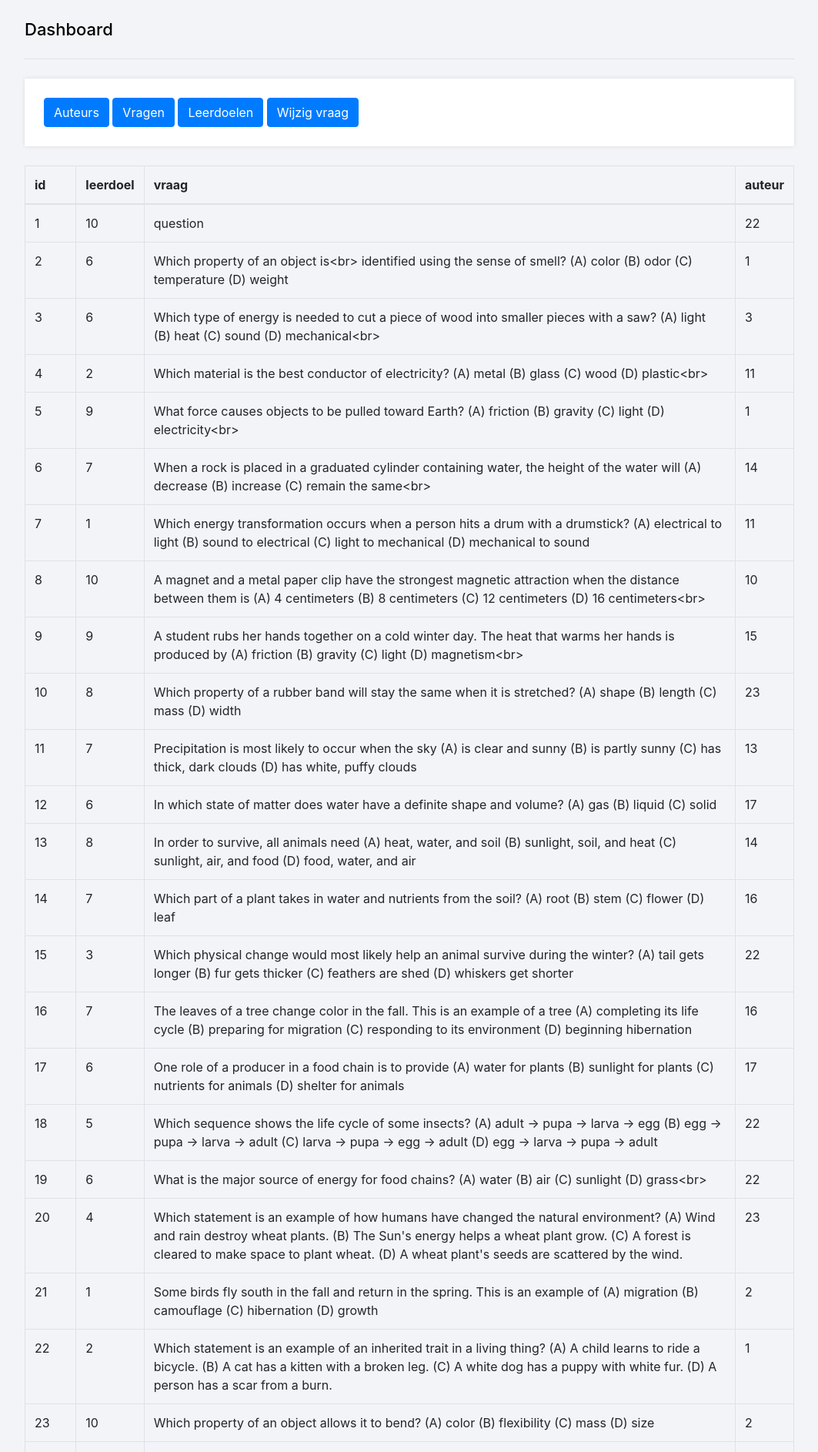
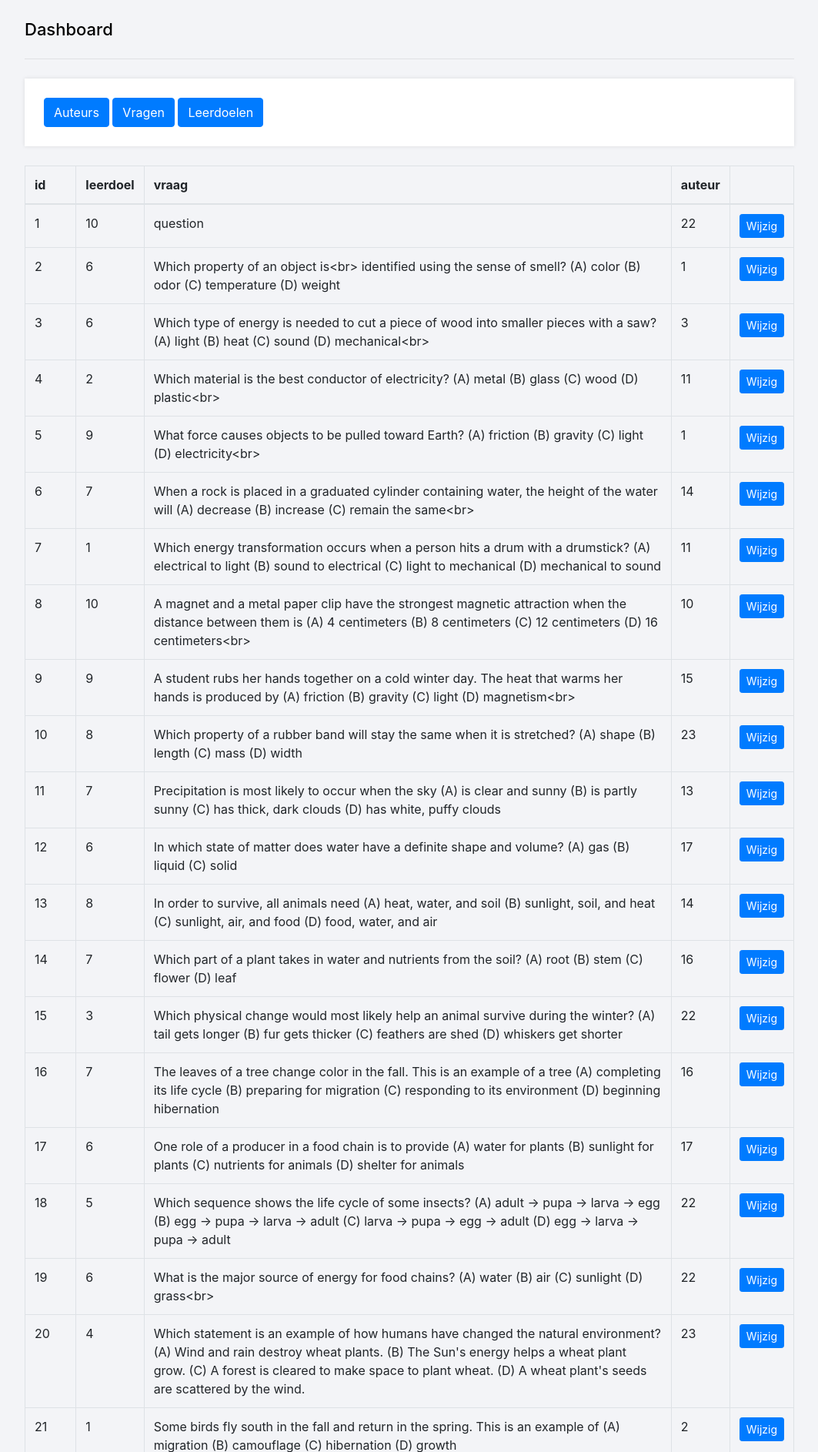
Before and after one commit to Sema-1054531/werkplaats-2-mvc, a Flask app: page /home/vragen in a window 1280 px wide. Shown: the part 60-1946 px from the top of the page at 77% size, without its empty margins (108-1171 px from the left). Run offline with Flask 2, Linux system fonts and the light colour scheme; some libraries are stand-ins or nearby versions.

Commit message:
add: new button, modal and form

```diff
--- a/templates/home.html
+++ b/templates/home.html
@@ -8,41 +8,36 @@
 
 <body>
 
-<!-- Modal -->
-<div class="modal fade" id="exampleModal" tabindex="-1" role="dialog" aria-labelledby="exampleModalLabel" aria-hidden="true">
-  <div class="modal-dialog" role="document">
-    <div class="modal-content">
-      <div class="modal-header">
-        <h5 class="modal-title" id="exampleModalLabel">Modal title</h5>
-        <button type="button" class="close" data-dismiss="modal" aria-label="Close">
-          <span aria-hidden="true">&times;</span>
-        </button>
-      </div>
-      <div class="modal-body">
-        ...
-      </div>
-      <div class="modal-footer">
-        <button type="button" class="btn btn-secondary" data-dismiss="modal">Close</button>
-        <button type="button" class="btn btn-primary">Save changes</button>
-      </div>
-    </div>
-  </div>
-</div>
 <div>
         <a href='/home/auteurs' class='btn btn-primary'>Auteurs</a>
         <a href='/home/vragen' class='btn btn-primary'>Vragen</a>
         <a href='/home/leerdoelen' class='btn btn-primary'>Leerdoelen</a>
-        <button type="button" class="btn btn-primary" data-toggle="modal" data-target="#editVraagModal">Wijzig vraag
-        </button>
         <!-- <a class='text-right'><a href='' class='btn btn-success'>Add User</a> -->
 </div>
-    <!-- Modal Hieronder moet ik een forumlier bouwen dmv bootstrap en dat formulier moet een call kunnen maken naar database en python om een vraag aan te passen-->
+    <table class='table table-bordered'>
+        <tr>
+            {% for column in columns %}
+                <th>{{ column }}</th>
+            {% endfor %}
+        </tr>
+        <tbody>
+        {% for row in rows %}
+            <tr>
+                {% for field in row %}
+                    <td>{{ field }}</td>
+
+                {% endfor %}
+            <td>
+            <!-- Button trigger modal -->
+            <button type="button" class="btn btn-primary btn-sm" data-toggle="modal" data-target="#editVraagModal">Wijzig
+            </button>
+            <!-- Modal -->
             <div class="modal fade" id="editVraagModal" tabindex="-1" role="dialog" aria-labelledby="exampleModalLabel"
                  aria-hidden="true">
                 <div class="modal-dialog" role="document">
                     <div class="modal-content">
                         <div class="modal-header">
-                    <h5 class="modal-title" id="exampleModalLabel">Wijzig de vraag</h5>
+                            <h5 class="modal-title" id="exampleModalLabel">Wijzig vraag</h5>
                             <button type="button" class="close" data-dismiss="modal" aria-label="Close">
                                 <span aria-hidden="true">&times;</span>
                             </button>
@@ -55,22 +50,7 @@
                                     <input type="text" class="form-control" id="exampleFormControlInput1" placeholder="1">
                                 </div>
                                 <div class="form-group">
-                            <label for="exampleFormControlSelect1">Leerdoel</label>
-                            <select class="form-control" id="exampleFormControlSelect1">
-                                <option>1</option>
-                                <option>2</option>
-                                <option>3</option>
-                                <option>4</option>
-                                <option>5</option>
-                                <option>6</option>
-                                <option>7</option>
-                                <option>8</option>
-                                <option>9</option>
-                                <option>10</option>
-                            </select>
-                        </div>
-                        <div class="form-group">
-                            <label for="exampleFormControlTextarea1">Wijzig vraag:</label>
+                                    <label for="exampleFormControlTextarea1">Wijzig vraag</label>
                                     <textarea class="form-control" id="exampleFormControlTextarea1" rows="3"></textarea>
                                 </div>
                             </form>
@@ -82,20 +62,8 @@
                     </div>
                 </div>
             </div>
-    <table class='table table-bordered'>
-        <tr>
-            {% for column in columns %}
-                <th>{{ column }}</th>
-            {% endfor %}
+            </td>
             </tr>
-        <tbody>
-        {% for row in rows %}
-            <tr>
-                {% for field in row %}
-                    <td>{{ field }}</td>
-                {% endfor %}
-            </tr>
-
         {% endfor %}
         </tbody>
 
```
Lines whose indentation alone changed are shown as unchanged.
